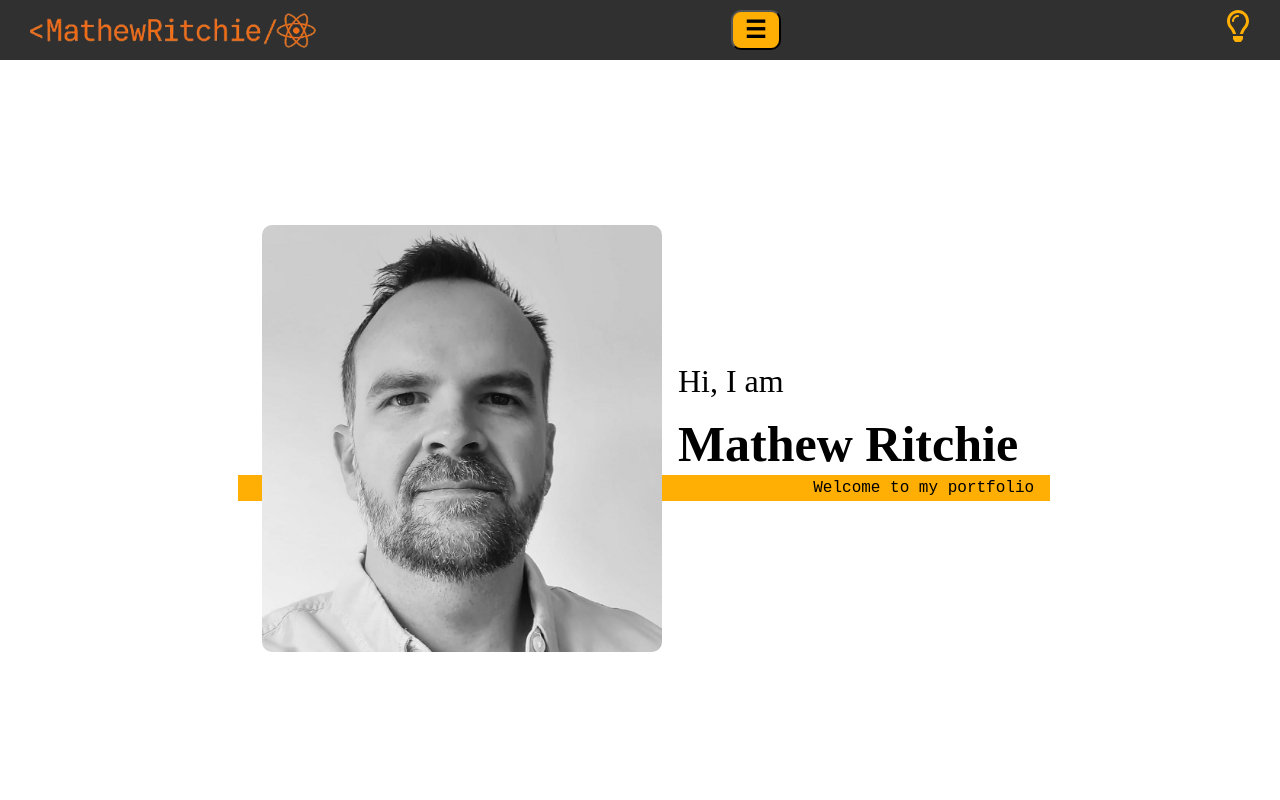
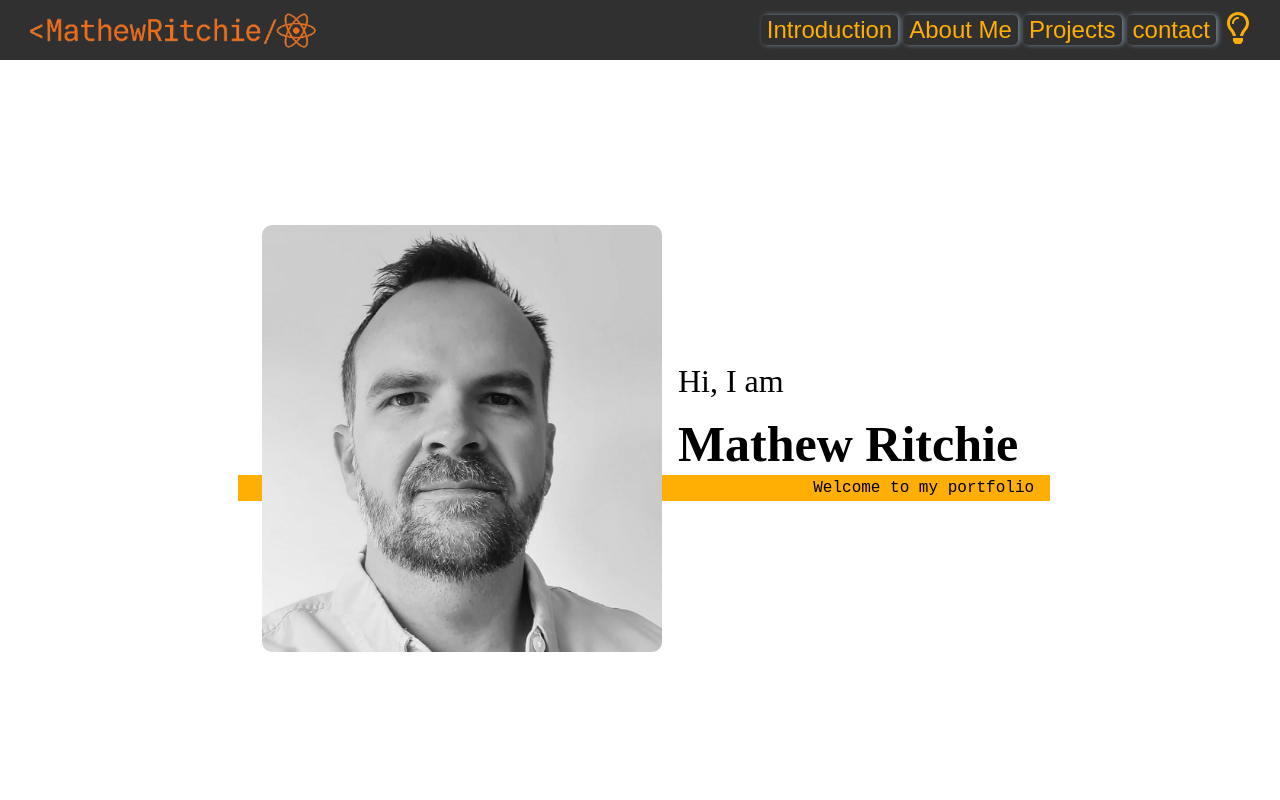
Before and after one commit to Mathew-Ritchie/Mathew_Ritchie_Portfolio_Site, a React (Vite) app: page / in a window 1280 px wide. Shown: the top 800 px of the page. Built offline with nearby package versions, Linux system fonts and the light colour scheme.

Commit message:
added new nav component for larger screens
The new navBar is for larder screens and will disapear for smaller screens. the hamburger btn and navmodal will appear for small screens.

```diff
--- a/src/Components/Header.jsx
+++ b/src/Components/Header.jsx
@@ -5,6 +5,7 @@ import mathewLogo from "../assets/mathewLogo.png";
 import logoGreen from "../assets/logoGreen.png";
 import { FaLightbulb } from "react-icons/fa6";
 import { FaRegLightbulb } from "react-icons/fa";
+import NavBar from "./NavBar";
 
 export default function Header({ onToggleModal }) {
   const { theme, toggleTheme } = useContext(ThemeContext);
@@ -14,16 +15,22 @@ export default function Header({ onToggleModal }) {
       <div className="header-div">
         <img
           className="header-img"
-          src={theme === "light" ? logoGreen : mathewLogo}
+          src={mathewLogo}
           alt="logo showing computer outline with coding tags on the screen."
         />
-
-        <button className="header-nav-btn" id="header-nav-btn" onClick={onToggleModal}>
-          ☰
-        </button>
-        <button className="toggle-btn" onClick={toggleTheme}>
-          {theme === "light" ? <FaLightbulb /> : <FaRegLightbulb />}
-        </button>
+        <div className="header-nav-toggle-div">
+          <NavBar />
+          <button
+            className="header-nav-modal-btn"
+            id="header-nav-modal-btn"
+            onClick={onToggleModal}
+          >
+            ☰
+          </button>
+          <button className="toggle-btn" onClick={toggleTheme}>
+            {theme === "light" ? <FaLightbulb /> : <FaRegLightbulb />}
+          </button>
+        </div>
       </div>
     </header>
   );
--- /dev/null
+++ b/src/Components/NavBar.jsx
@@ -0,0 +1,23 @@
+import React from "react";
+import "./header.css";
+
+export default function NavBar() {
+  return (
+    <nav className="nav-bar-header" id="nav-bar-header">
+      <div className="header-nav-bar-big-srn">
+        <a href="#intro-spacer">
+          <button className="header-nav-btn">Introduction</button>
+        </a>
+        <a href="#about-spacer">
+          <button className="header-nav-btn">About Me</button>
+        </a>
+        <a href="#project-spacer">
+          <button className="header-nav-btn">Projects</button>
+        </a>
+        <a href="#contact-div">
+          <button className="header-nav-btn">contact</button>
+        </a>
+      </div>
+    </nav>
+  );
+}
--- a/src/Components/header.css
+++ b/src/Components/header.css
@@ -19,8 +19,14 @@
   width: 300px;
 }
 
-.header-nav-btn {
-  margin-right: 25px;
+.header-nav-toggle-div {
+  display: flex;
+  justify-content: center;
+  align-items: center;
+}
+
+.header-nav-modal-btn {
+  /* margin-right: 25px; */
   background-color: var(--clr-accent);
   width: 50px;
   height: 40px;
@@ -36,4 +42,32 @@
   border: none;
   color: var(--clr-accent);
   font-size: 2rem;
+  line-height: 30px;
 }
+
+.header-nav-bar-big-srn {
+  display: flex;
+  gap: 5px;
+}
+
+.header-nav-btn {
+  color: var(--clr-accent);
+  font-size: x-large;
+  border: 0;
+  background-color: transparent;
+  /* border-right: 2px solid gray; */
+  box-shadow: 2px 0px 5px lightslategray;
+  border-radius: 5px;
+}
+
+@media (min-width: 845px) {
+  .header-nav-modal-btn {
+    display: none;
+  }
+}
+
+@media (max-width: 845px) {
+  .header-nav-btn {
+    display: none;
+  }
+}
```
